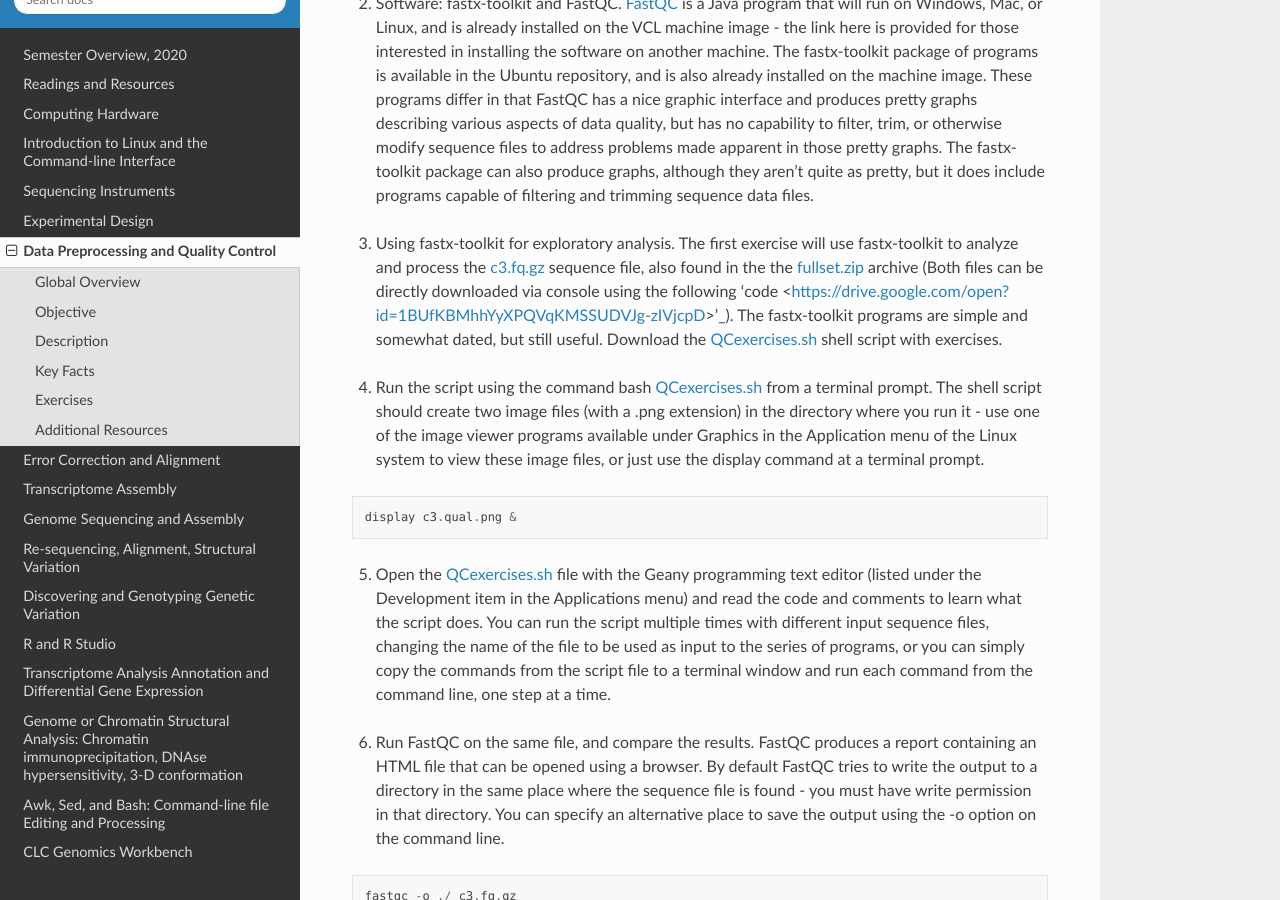
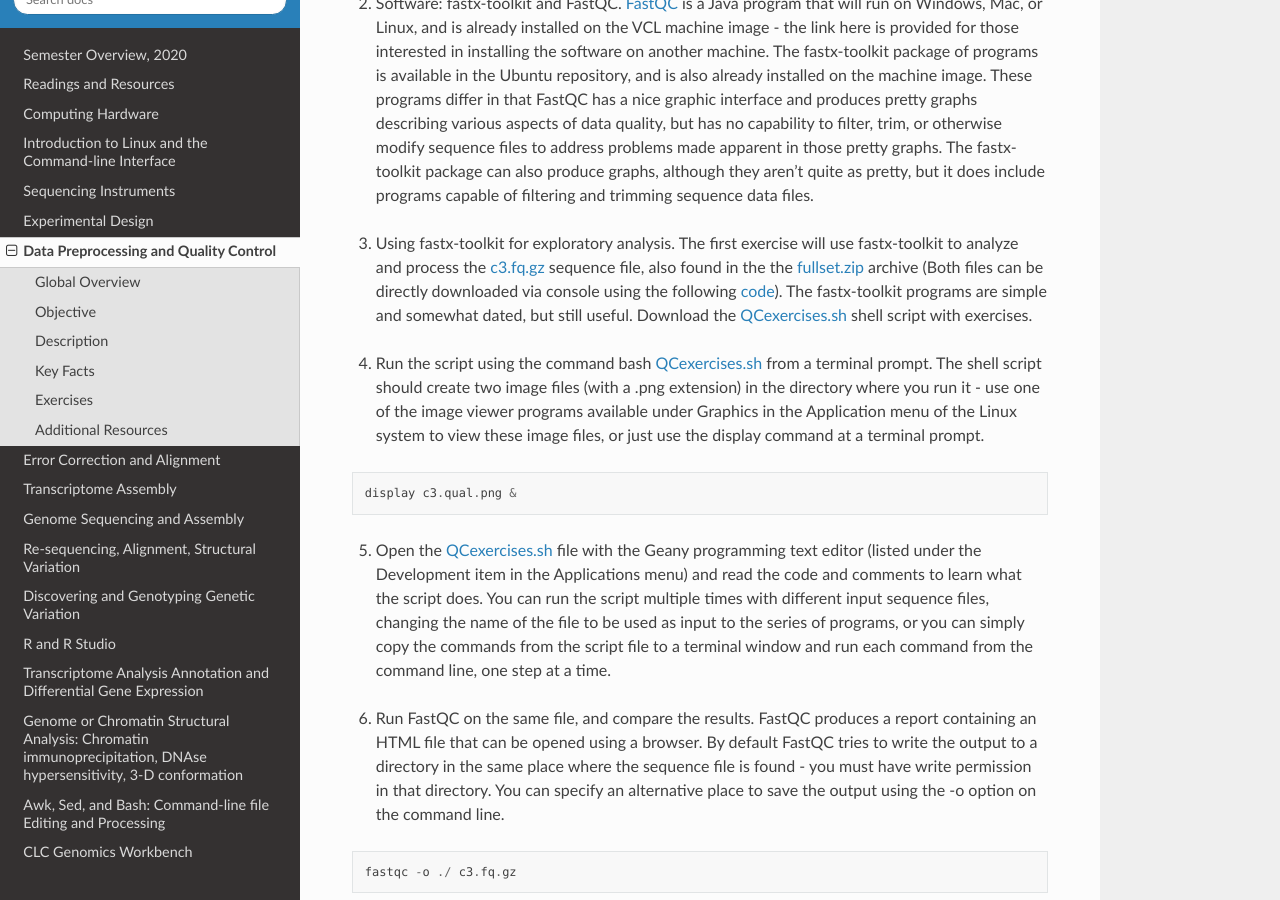
Before and after one commit to rwhetten/DeepSeqAnalysis, a Sphinx documentation site: the page built from docs/source/data-preprocessing-qc.rst, in a window 1280 px wide and 900 px high, scrolled down 2024 px. Built offline with Sphinx 7.4.7 and the Read the Docs theme 2.0.0, drawn with Linux system fonts in a browser that asks for light colours; part of the change alters nothing that is shown; some of the changed text lies outside the part shown.

```diff
--- a/docs/source/data-preprocessing-qc.rst
+++ b/docs/source/data-preprocessing-qc.rst
@@ -48,7 +48,7 @@ Exercises
 
 \
 
-3. Using fastx-toolkit for exploratory analysis. The first exercise will use fastx-toolkit to analyze and process the `c3.fq.gz <https://drive.google.com/open?id=1DhVkPmszlpvH8dIKXef2iiSO-cF_cj-v>`_ sequence file, also found in the the `fullset.zip <https://drive.google.com/open?id=16W-W3t3DILI05cufENJRq8NnO1vz7mge>`_ archive (Both files can be directly downloaded via console using the following 'code <https://drive.google.com/open?id=1BUfKBMhhYyXPQVqKMSSUDVJg-zIVjcpD>'_). The fastx-toolkit programs are simple and somewhat dated, but still useful. Download the `QCexercises.sh <https://drive.google.com/open?id=1ERJJYdJciiw0Z3q0LDUfm-QGPcwpdxrB>`_ shell script with exercises.
+3. Using fastx-toolkit for exploratory analysis. The first exercise will use fastx-toolkit to analyze and process the `c3.fq.gz <https://drive.google.com/open?id=1DhVkPmszlpvH8dIKXef2iiSO-cF_cj-v>`_ sequence file, also found in the the `fullset.zip <https://drive.google.com/open?id=16W-W3t3DILI05cufENJRq8NnO1vz7mge>`_ archive (Both files can be directly downloaded via console using the following `code <https://drive.google.com/open?id=1BUfKBMhhYyXPQVqKMSSUDVJg-zIVjcpD>`_). The fastx-toolkit programs are simple and somewhat dated, but still useful. Download the `QCexercises.sh <https://drive.google.com/open?id=1ERJJYdJciiw0Z3q0LDUfm-QGPcwpdxrB>`_ shell script with exercises.
 
 \
 
@@ -143,5 +143,5 @@ Additional Resources
 
 
 
-Last modified 17 January 2019.
+Last modified 27 December 2019.
 Edits by `Ross Whetten <https://github.com/rwhetten>`_, `Will Kohlway <https://github.com/wkohlway>`_, & `Maria Adonay <https://github.com/amalgamaria>`_.
```
